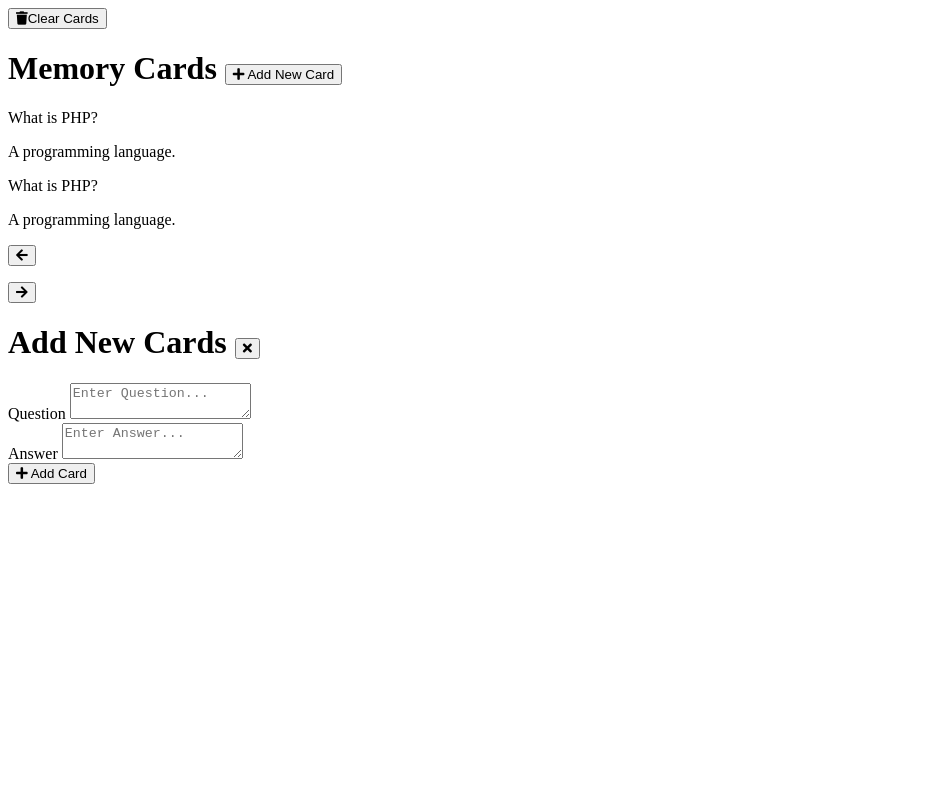
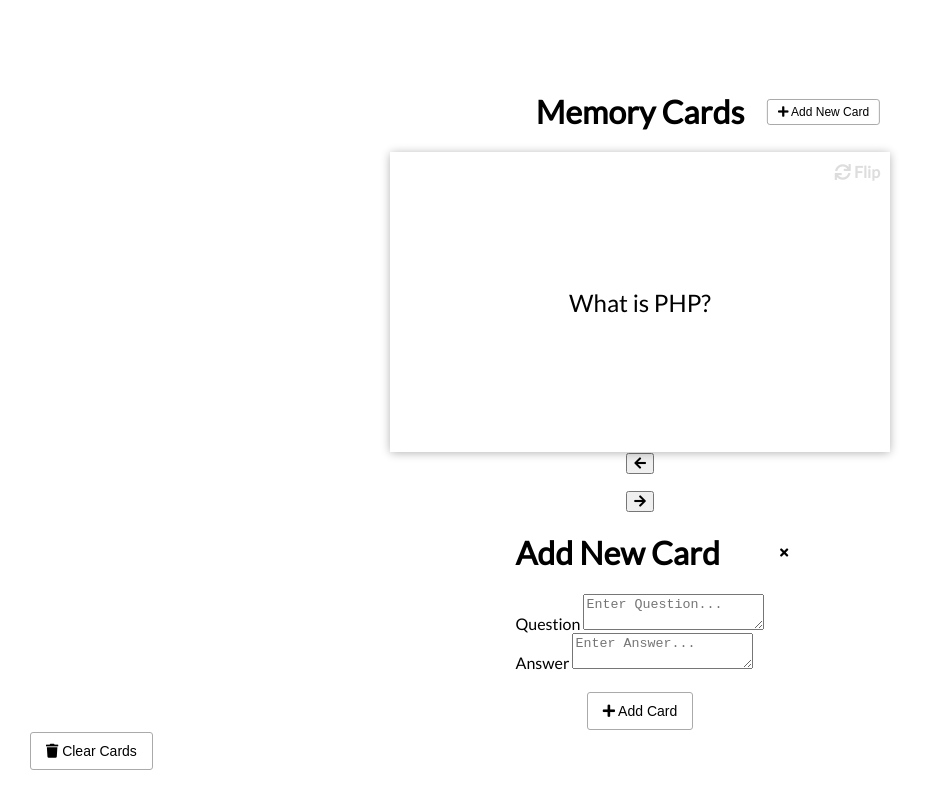
Before and after one commit to luistorres0/memory-cards, a plain HTML site: page index.html in a window 1280 px wide. Shown: the whole page, without its empty margins (0-949 px from the left). Drawn offline with Linux system fonts and the light colour scheme.

Commit message:
Styled the title section and the cards

```diff
--- a/index.html
+++ b/index.html
@@ -15,7 +15,7 @@
     <title>Memory Cards</title>
   </head>
   <body>
-    <button id="clear" class="clear btn"><i class="fas fa-trash"></i>Clear Cards</button>
+    <button id="clear" class="clear btn"><i class="fas fa-trash"></i> Clear Cards</button>
 
     <h1>
       Memory Cards
@@ -28,7 +28,7 @@
           <div class="inner-card-front">
             <p>What is PHP?</p>
           </div>
-          <div class="outer-card-back">
+          <div class="inner-card-back">
             <p>A programming language.</p>
           </div>
         </div>
@@ -39,7 +39,7 @@
           <div class="inner-card-front">
             <p>What is PHP?</p>
           </div>
-          <div class="outer-card-back">
+          <div class="inner-card-back">
             <p>A programming language.</p>
           </div>
         </div>
@@ -60,7 +60,7 @@
 
     <div id="add-container" class="add-container">
       <h1>
-        Add New Cards
+        Add New Card
         <button id="hide" class="btn btn-small btn-ghost">
           <i class="fas fa-times"></i>
         </button>
--- a/styles.css
+++ b/styles.css
@@ -0,0 +1,134 @@
+@import url("https://fonts.googleapis.com/css2?family=Lato&display=swap");
+
+* {
+  box-sizing: border-box;
+}
+
+body {
+  background-color: #fff;
+  display: flex;
+  flex-direction: column;
+  align-items: center;
+  justify-content: center;
+  height: 100vh;
+  margin: 0;
+  overflow: hidden;
+  font-family: "Lato", sans-serif;
+}
+
+h1 {
+  position: relative;
+}
+
+h1 button {
+  position: absolute;
+  right: 0;
+  transform: translate(120%, -50%);
+  z-index: 2;
+}
+
+.btn {
+  cursor: pointer;
+  background-color: #fff;
+  border: 1px solid #aaa;
+  border-radius: 3px;
+  font-size: 14px;
+  margin-top: 20px;
+  padding: 10px 15px;
+}
+
+.btn-small {
+  font-size: 12px;
+  padding: 5px 10px;
+}
+
+.btn-ghost {
+  border: 0;
+  background-color: transparent;
+}
+
+.clear {
+  position: absolute;
+  bottom: 30px;
+  left: 30px;
+}
+
+.cards {
+  perspective: 1000px;
+  position: relative;
+  height: 300px;
+  width: 500px;
+  max-width: 100%;
+}
+
+.card {
+  position: absolute;
+  opacity: 0;
+  font-size: 1.5em;
+  top: 0;
+  left: 0;
+  height: 100%;
+  width: 100%;
+  transform: translateX(50%) rotateY(-10deg);
+  transition: transform 0.4s ease, opacity 0.4 ease;
+}
+
+.card.active {
+  cursor: pointer;
+  opacity: 1;
+  z-index: 10;
+  transform: translateX(0) rotateY(0deg);
+}
+
+.card.left {
+  transform: translateX(-50%) rotateY(10deg);
+}
+
+.inner-card {
+  box-shadow: 0 1px 10px rgba(0, 0, 0, 0.3);
+  border-radius: 4px;
+  height: 100%;
+  width: 100%;
+  position: relative;
+  transform-style: preserve-3d;
+  transition: transform 0.4s ease;
+}
+
+.card.show-answer .inner-card {
+  transform: rotateX(180deg);
+}
+
+.inner-card-front,
+.inner-card-back {
+  backface-visibility: hidden;
+  position: absolute;
+  top: 0;
+  left: 0;
+  display: flex;
+  justify-content: center;
+  align-items: center;
+  height: 100%;
+  width: 100%;
+  background-color: #fff;
+}
+
+.inner-card-front {
+  transform: rotateX(0deg);
+  z-index: 2;
+}
+
+.inner-card-back {
+  transform: rotateX(180deg);
+}
+
+.inner-card-front::after,
+.inner-card-back::after {
+  content: "\f021  Flip";
+  font-family: "Font Awesome 5 Free", Lato, sans-serif;
+  position: absolute;
+  top: 10px;
+  right: 10px;
+  font-weight: bold;
+  font-size: 16px;
+  color: #ddd;
+}
```
